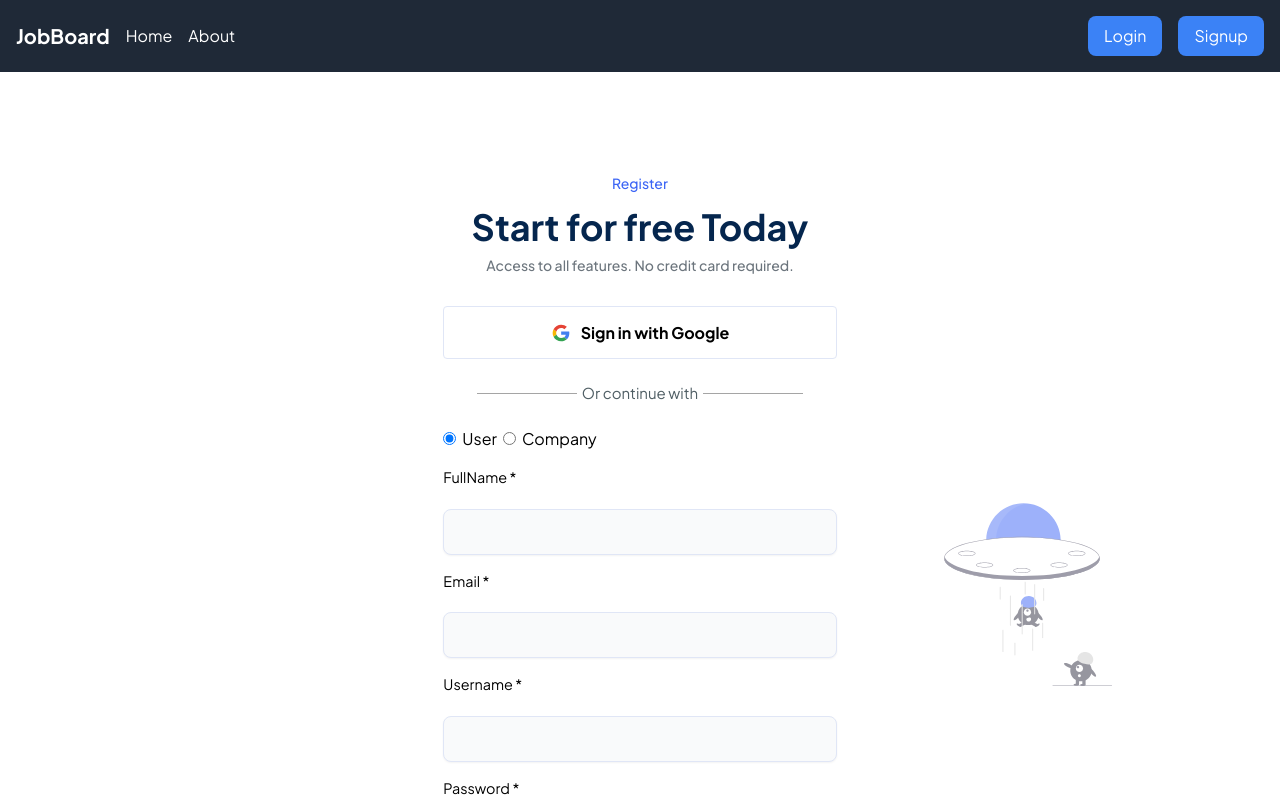
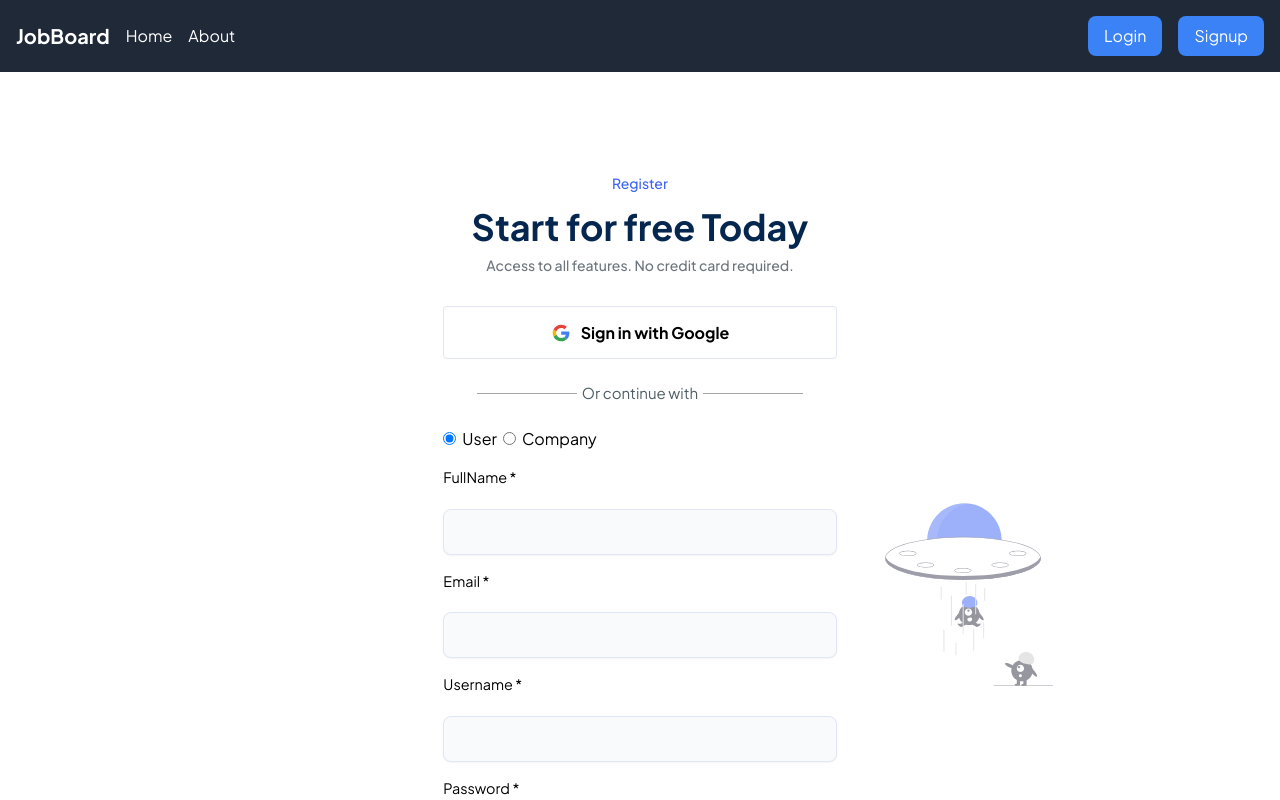
Before and after one commit to HariRaj-tech/JobBoard, a React (Create React App) app in the folder frontend/: page /signup in a window 1280 px wide. Shown: the top 800 px of the page. Built offline with nearby package versions, Linux system fonts and the light colour scheme.

Commit message:
signup and login updated

```diff
--- a/frontend/src/pages/login/Login.css
+++ b/frontend/src/pages/login/Login.css
@@ -119,7 +119,7 @@
 }
 
 .img1 {
-    right: 10%;
+    right: 15%;
     top: 30%;
     width: unset;
 }
```
Also changed, not shown: frontend/src/pages/login/Login.js (+0 -145 lines).
